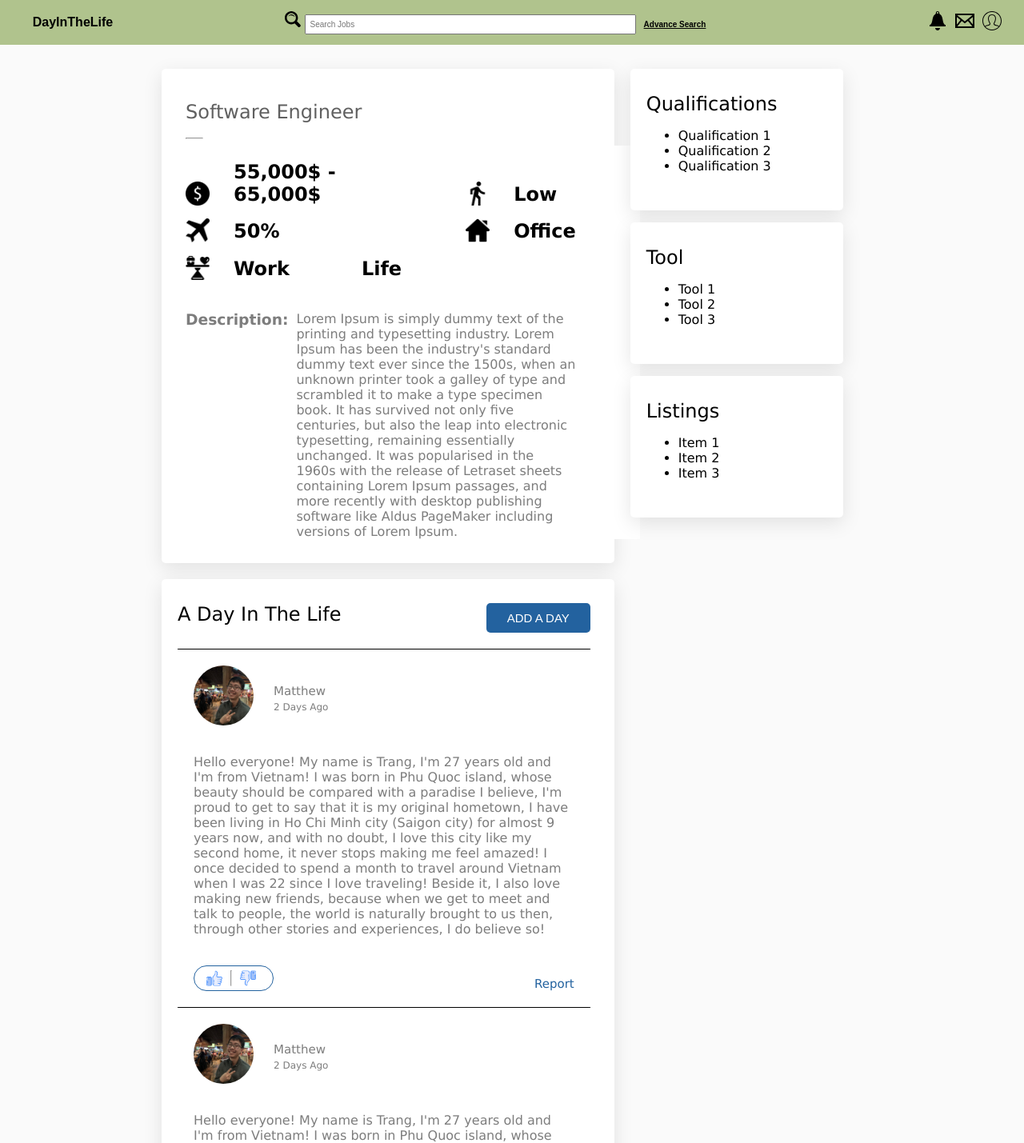
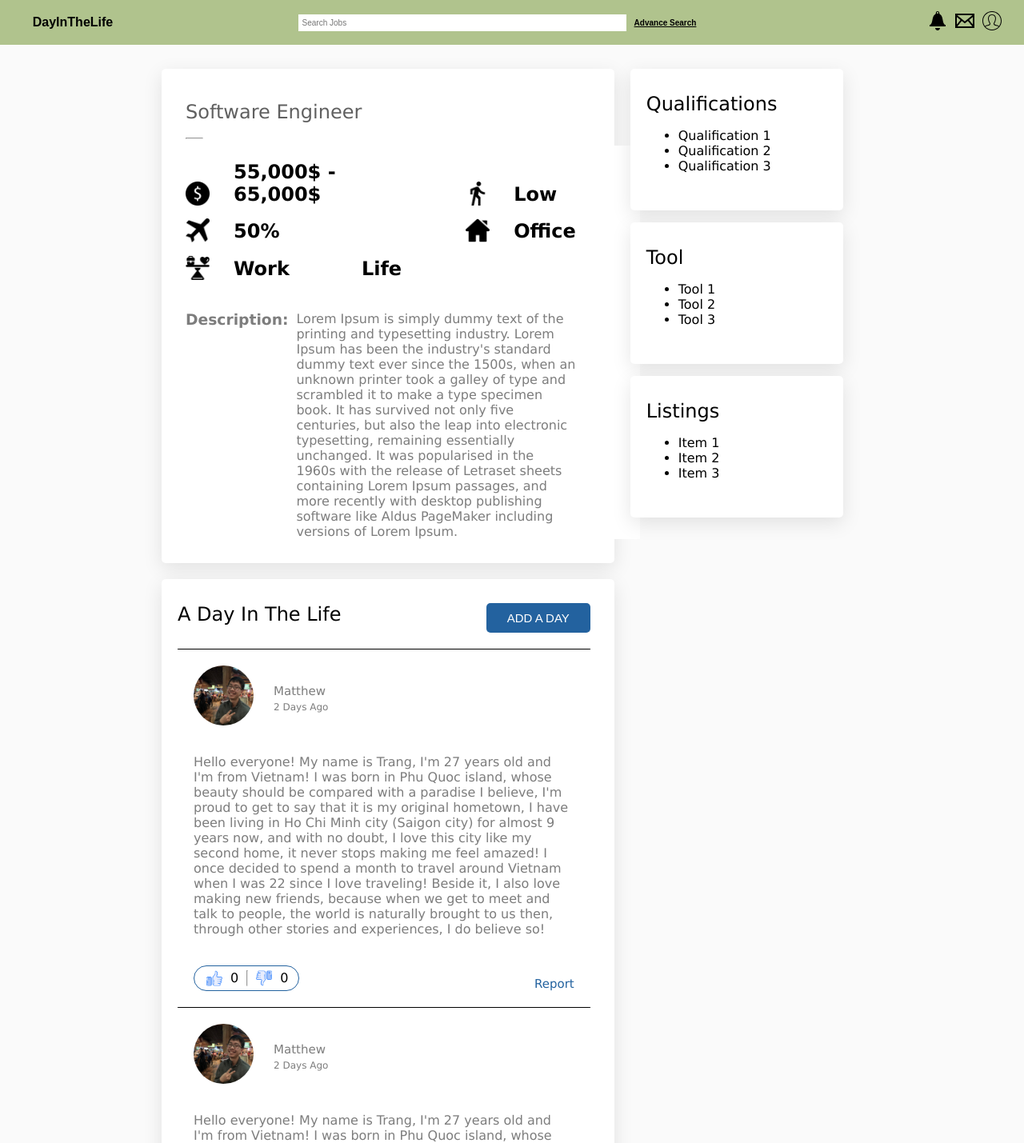
Before and after one commit to the7establishment/DayInTheLife, a React (Create React App) app: page / in a window 1280 px wide. Shown: the top 1429 px of the page at 80% size. Built offline with nearby package versions, Linux system fonts and the light colour scheme.

Commit message:
update styles

```diff
--- a/src/components/JobProfile/DailyLifeSummary/Summary.js
+++ b/src/components/JobProfile/DailyLifeSummary/Summary.js
@@ -11,8 +11,10 @@ export default function Summary(props) {
       <p className="summary-summary">{props.dailyLife.summary}</p>
       <div className="likes">
         <img className="summary-thumbs-up" src={require('../../../resource/icons/thumb-up.png')}></img>
+        <label>{props.dailyLife.likes}</label>
         <hr></hr>
         <img className="summary-thumbs-down" src={require('../../../resource/icons/thumb-down.png')}></img>
+        <label>{props.dailyLife.dislikes}</label>
       </div>
       <a className="report">Report</a>
     </div>
--- a/src/components/NavBar/NavSearch.js
+++ b/src/components/NavBar/NavSearch.js
@@ -3,8 +3,7 @@ import React from "react";
 export default function NavSearch() {
   return (
     <li className="navsearch">
-        <svg xmlns="http://www.w3.org/2000/svg" width="20" height="20" viewBox="0 0 24 24"><path d="M23.111 20.058l-4.977-4.977c.965-1.52 1.523-3.322 1.523-5.251 0-5.42-4.409-9.83-9.829-9.83-5.42 0-9.828 4.41-9.828 9.83s4.408 9.83 9.829 9.83c1.834 0 3.552-.505 5.022-1.383l5.021 5.021c2.144 2.141 5.384-1.096 3.239-3.24zm-20.064-10.228c0-3.739 3.043-6.782 6.782-6.782s6.782 3.042 6.782 6.782-3.043 6.782-6.782 6.782-6.782-3.043-6.782-6.782zm2.01-1.764c1.984-4.599 8.664-4.066 9.922.749-2.534-2.974-6.993-3.294-9.922-.749z"/></svg>
-        <input placeholder="Search Jobs"/>
+        <input className="navinput" placeholder="Search Jobs" maxLength="50"/>
         <a>Advance Search</a>
     </li>
   );
--- a/src/css/JobProfile/JobProfile.css
+++ b/src/css/JobProfile/JobProfile.css
@@ -176,6 +176,7 @@
     padding: 5px;
     border: 1px solid #23629F;
     border-radius: 40px;
+    width: 120%;
 }
 
 .likes hr {
@@ -187,12 +188,14 @@
 .summary-thumbs-up{
     height: 20px;
     padding-left: 10px;
+    padding-right: 10px;
 }
 
 .summary-thumbs-down{
     height: 20px;
     -webkit-transform: scaleX(-1);
     transform: scaleX(-1);
+    margin-right: 10px;
 
 }
 .report{
--- a/src/css/NavBar/NavBar.css
+++ b/src/css/NavBar/NavBar.css
@@ -32,6 +32,11 @@
   padding-right: 10%;
 }
 
+.navinput{
+  border: none;
+  outline: none;
+}
+
 .navright{
     grid-column: 3;
     place-self: center;
```
Lines whose indentation alone changed are shown as unchanged.
